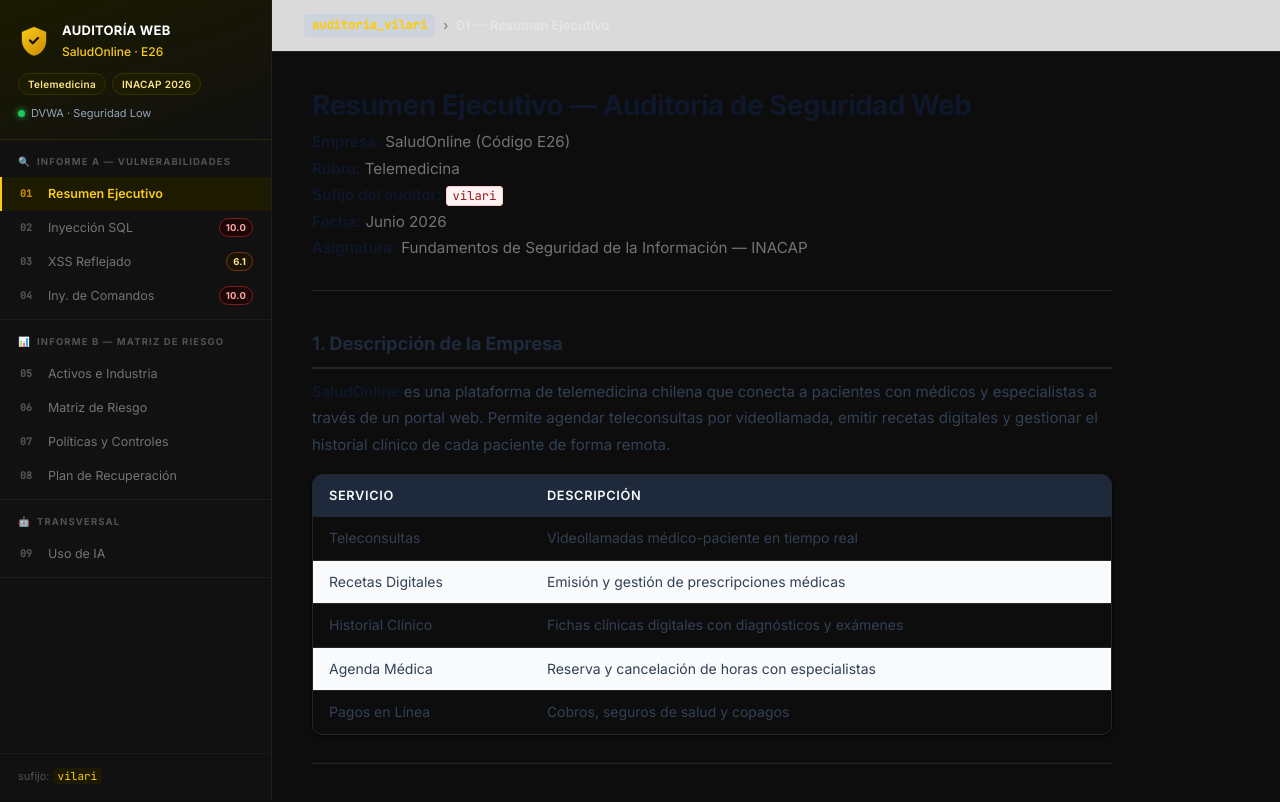
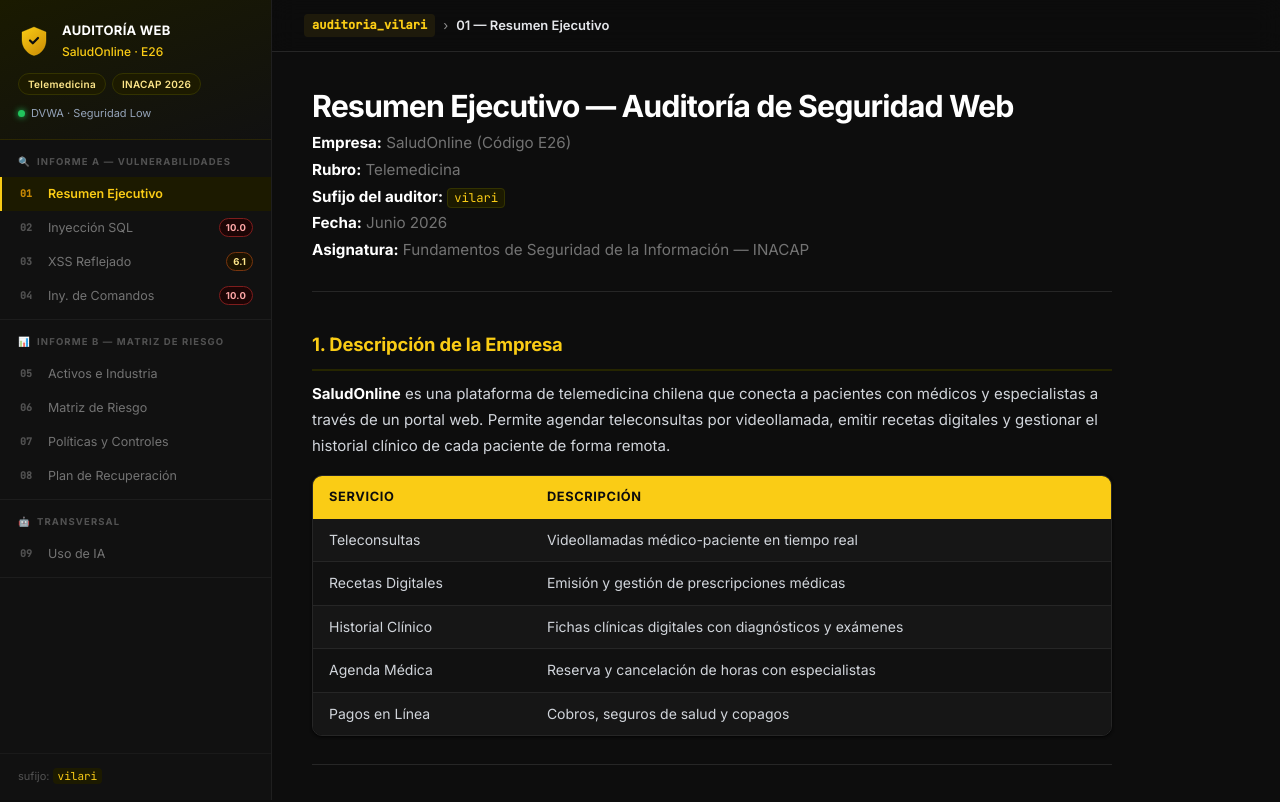
Before and after one commit to donkked/auditoria_vilari, a React (Vite) app: page / in a window 1280 px wide. Shown: the top 802 px of the page. Built offline with nearby package versions, Linux system fonts and the light colour scheme.

Commit message:
style: topbar oscuro y contenido en tema negro — headings bold, tablas amarillas

```diff
--- a/src/App.css
+++ b/src/App.css
@@ -245,7 +245,7 @@
   top: 0;
   z-index: 50;
   height: var(--topbar-h);
-  background: rgba(255,255,255,0.85);
+  background: rgba(13,13,13,0.92);
   backdrop-filter: blur(12px);
   -webkit-backdrop-filter: blur(12px);
   border-bottom: 1px solid var(--c-border);
@@ -269,7 +269,7 @@
   display: block;
   width: 20px;
   height: 2px;
-  background: var(--c-text);
+  background: #e5e7eb;
   border-radius: 2px;
   transition: opacity 0.15s;
 }
@@ -284,20 +284,20 @@
 .topbar-root {
   font-family: 'JetBrains Mono', monospace;
   font-size: 12px;
-  color: var(--c-blue);
+  color: #facc15;
   font-weight: 600;
-  background: rgba(59,130,246,0.08);
+  background: rgba(250,204,21,0.08);
   padding: 2px 8px;
   border-radius: 4px;
 }
 
 .topbar-sep {
-  color: var(--c-muted);
+  color: #909090;
 }
 
 .topbar-page {
   font-weight: 600;
-  color: var(--c-text);
+  color: #e5e7eb;
   font-size: 13px;
 }
 
@@ -321,12 +321,12 @@
 }
 
 .md-content h1 {
-  font-size: 1.75rem;
-  font-weight: 700;
-  color: #0f172a;
+  font-size: 1.9rem;
+  font-weight: 800;
+  color: #ffffff;
   margin: 0 0 6px;
-  letter-spacing: -0.02em;
-  line-height: 1.25;
+  letter-spacing: -0.03em;
+  line-height: 1.2;
 }
 
 .md-content h1 + p {
@@ -338,23 +338,23 @@
 .md-content h2 {
   font-size: 1.15rem;
   font-weight: 700;
-  color: #1e293b;
+  color: #facc15;
   margin: 36px 0 10px;
   padding-bottom: 8px;
-  border-bottom: 2px solid var(--c-border);
+  border-bottom: 2px solid #262600;
   letter-spacing: -0.01em;
 }
 
 .md-content h3 {
   font-size: 1rem;
   font-weight: 600;
-  color: #334155;
+  color: #e5e7eb;
   margin: 22px 0 8px;
 }
 
 .md-content p {
   margin: 0 0 14px;
-  color: #334155;
+  color: #d1d5db;
 }
 
 .md-content hr {
@@ -364,8 +364,8 @@
 }
 
 .md-content strong {
-  font-weight: 600;
-  color: #0f172a;
+  font-weight: 700;
+  color: #ffffff;
 }
 
 /* ── Tables ── */
@@ -382,11 +382,11 @@
 }
 
 .md-content th {
-  background: #1e293b;
-  color: #f8fafc;
+  background: #facc15;
+  color: #0d0d0d;
   text-align: left;
   padding: 10px 16px;
-  font-weight: 600;
+  font-weight: 700;
   font-size: 0.8rem;
   text-transform: uppercase;
   letter-spacing: 0.05em;
@@ -396,7 +396,8 @@
   padding: 9px 16px;
   border-bottom: 1px solid var(--c-border);
   vertical-align: top;
-  color: #334155;
+  color: #d1d5db;
+  background: var(--c-surface);
 }
 
 .md-content tbody tr:last-child td {
@@ -404,22 +405,22 @@
 }
 
 .md-content tbody tr:nth-child(even) td {
-  background: #f8fafc;
+  background: #111111;
 }
 
 .md-content tbody tr:hover td {
-  background: #eff6ff;
+  background: #1c1a00;
 }
 
 /* ── Inline code ── */
 .md-content :not(pre) > code {
   font-family: 'JetBrains Mono', monospace;
   font-size: 0.8em;
-  background: #fef2f2;
-  border: 1px solid #fecaca;
+  background: #1c1a00;
+  border: 1px solid #333300;
   border-radius: 4px;
   padding: 1px 6px;
-  color: #991b1b;
+  color: #facc15;
   white-space: nowrap;
 }
 
@@ -435,15 +436,15 @@
 .md-content blockquote {
   margin: 18px 0;
   padding: 14px 18px 14px 20px;
-  background: linear-gradient(135deg, #eff6ff, #f8fafc);
-  border-left: 4px solid var(--c-blue);
+  background: linear-gradient(135deg, #1c1a00, #161600);
+  border-left: 4px solid #facc15;
   border-radius: 0 var(--radius-sm) var(--radius-sm) 0;
   box-shadow: var(--shadow-sm);
 }
 
 .md-content blockquote p {
   margin: 0;
-  color: #1e40af;
+  color: #fde68a;
   font-weight: 500;
   font-size: 0.925rem;
   font-style: normal;
@@ -453,7 +454,7 @@
 .md-content img {
   max-width: 100%;
   border-radius: var(--radius);
-  border: 1px solid var(--c-border);
+  border: 1px solid #333300;
   box-shadow: var(--shadow-md);
   display: block;
   margin: 16px 0 24px;
@@ -468,7 +469,7 @@
 
 .md-content li {
   margin-bottom: 5px;
-  color: #334155;
+  color: #d1d5db;
 }
 
 /* ════════════════════════════════════════
```
